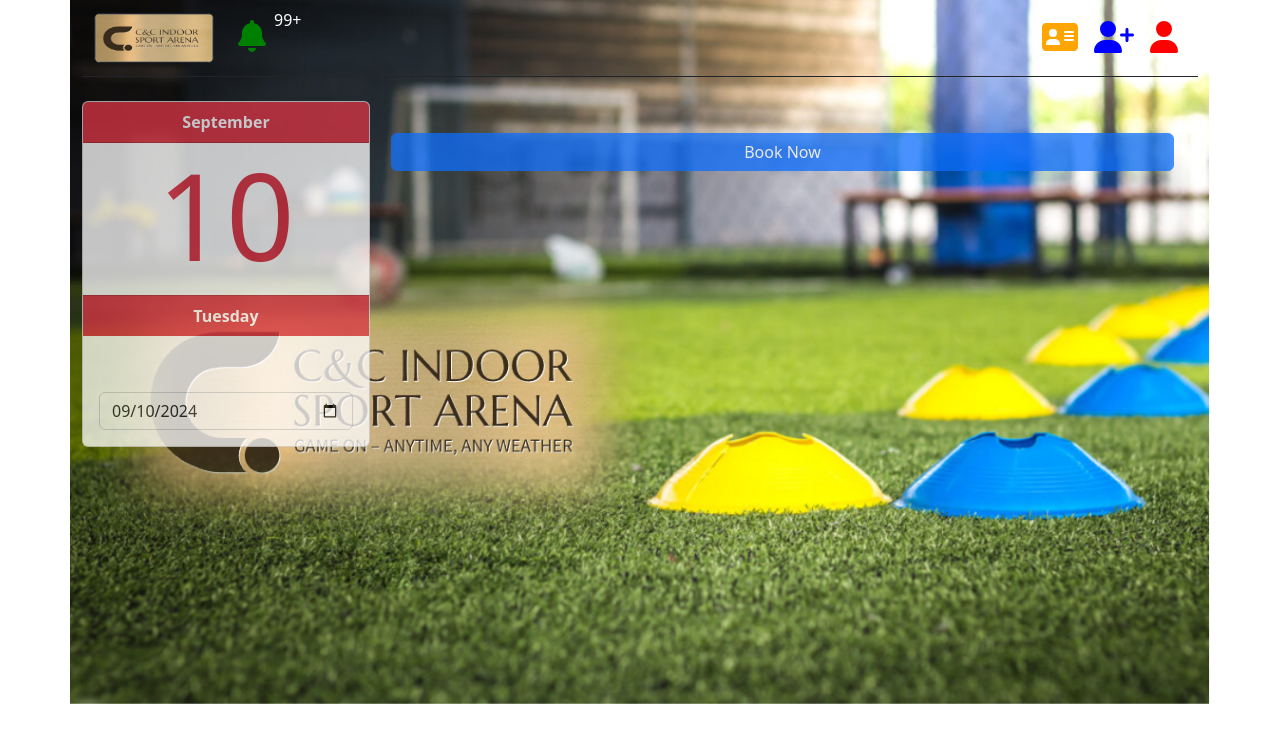
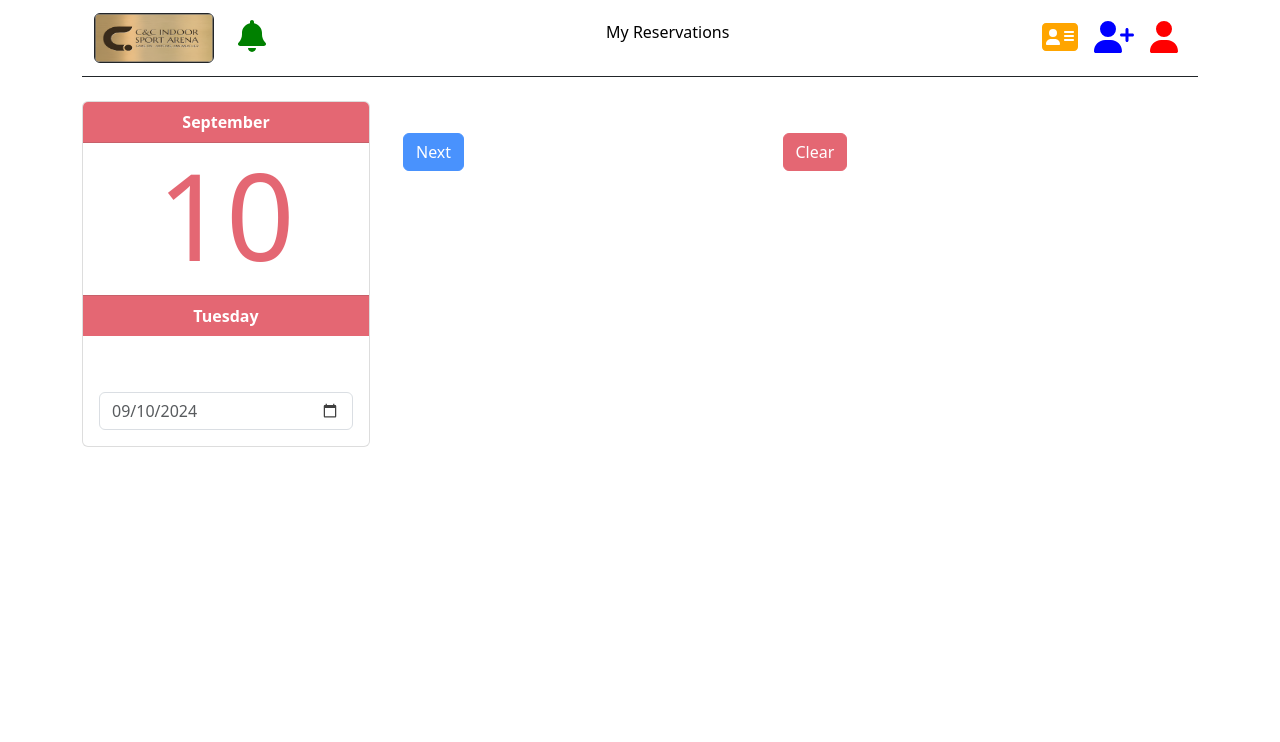
Before and after one commit to Sachith-SL/bookMe-client-react-scn, a React (Vite) app: page / in a window 1280 px wide. Shown: the top 742 px of the page. Built offline with nearby package versions, Linux system fonts and the light colour scheme.

Commit message:
unknown commits

```diff
--- a/src/App.css
+++ b/src/App.css
@@ -39,7 +39,7 @@
   }
 
   .app {
-    background-image: url('./assets/bg.png');
+    /* background-image: url('./assets/bg.png'); */
     background-size: cover;
     background-position: center;
     background-repeat: no-repeat;
--- a/src/components/Login.tsx
+++ b/src/components/Login.tsx
@@ -6,6 +6,7 @@ function Login() {
   const axiosInstance = axios.create({
     baseURL: "http://localhost:8080/api/users", // replace with your API base URL
   });
+
   const [mobile, setMobile] = useState("");
   const [password, setPassword] = useState("");
   const [isAvailable, setIsAvailable] = useState(false);
@@ -13,6 +14,7 @@ function Login() {
   const handleSubmit = (e: { preventDefault: () => void }) => {
     e.preventDefault();
     console.log("Mobile:", mobile);
+
     axiosInstance
       .get(`/login/${mobile}`)
       .then((response) => {
--- a/src/components/NavBar.tsx
+++ b/src/components/NavBar.tsx
@@ -36,7 +36,11 @@ function NavBar() {
           99+
           <span className="visually-hidden">unread messages</span>
         </div>
-
+        <Link
+            className="nav-link mt-1 rounded-circle border-info"
+            to="/my-reservations"
+          > <p style={{color: "black"}}>My Reservations</p>
+          </Link>
         {/* Right-aligned links */}
         <div className="navbar-nav ms-auto">
           <Link className="nav-link" to="/about_us">
--- a/src/components/Reservation.tsx
+++ b/src/components/Reservation.tsx
@@ -160,7 +160,12 @@ function Reservation() {
           </div>
           <div className="row">
             <p />
-            <button className="btn btn-primary">Book Now</button>
+            <div className="row">
+              <div className="col-6"><button className="btn btn-primary">Next</button></div>
+              <div className="col-6"><button className="btn btn-danger">Clear</button></div>
+            </div>
+
+
           </div>
         </div>
       </div>
--- a/src/components/user/CreateUser.tsx
+++ b/src/components/user/CreateUser.tsx
@@ -31,7 +31,7 @@ function CreateUser() {
     console.log("User Data:", user);
 
     axiosInstance
-      .post("", user)
+      .post("/register", user)
       .then(() => {
         console.log("User created successfully");
         alert("User created successfully"); // Add this line to show an alert when the user is created successfully
```
